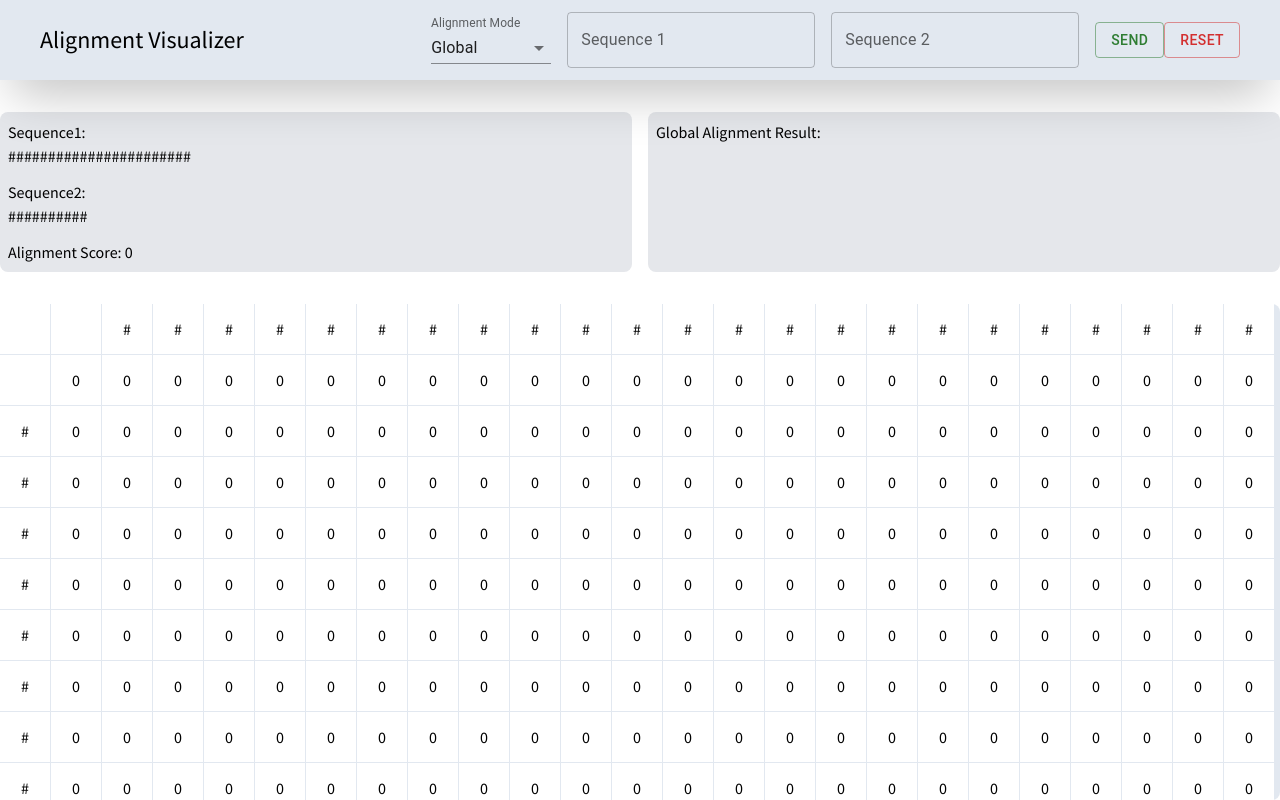
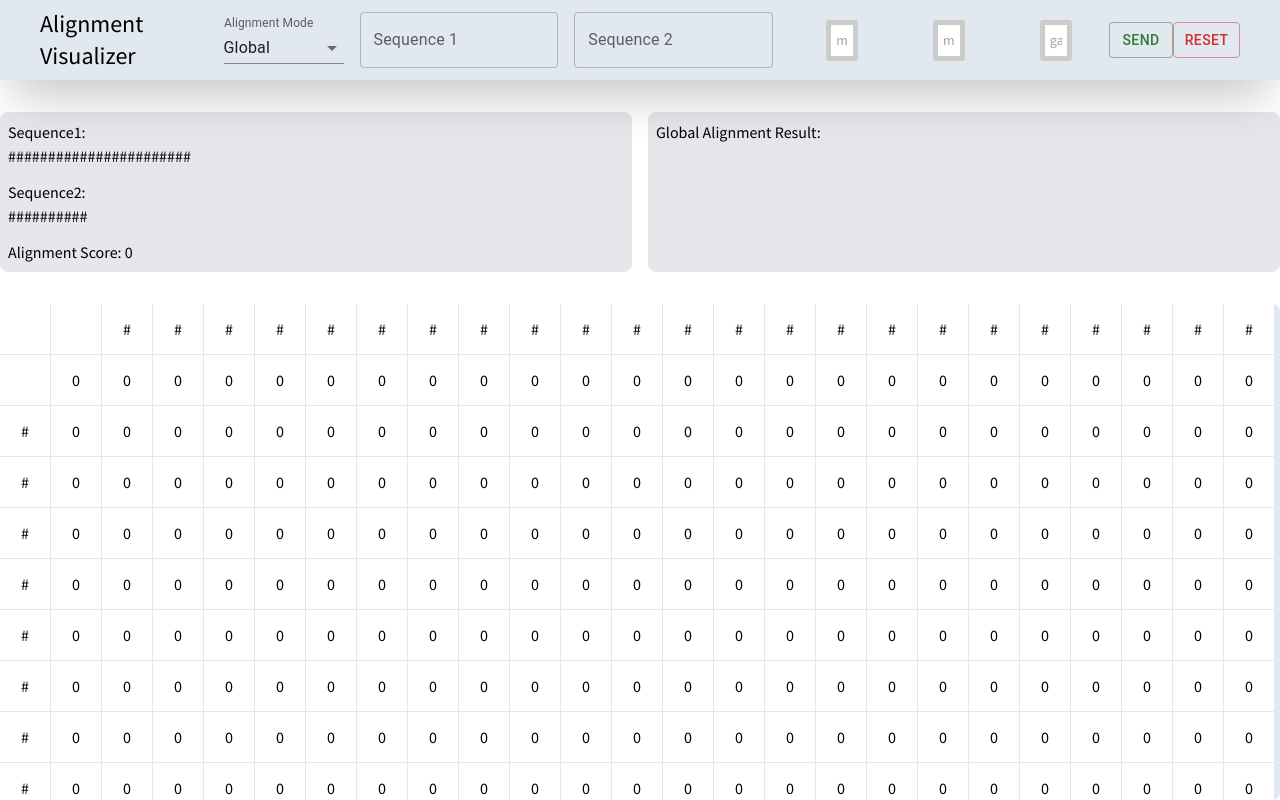
Before and after one commit to ChouYunShuo/Align-Viz, a Next.js app: page / in a window 1280 px wide. Built offline with nearby package versions, Linux system fonts and the light colour scheme.

Commit message:
add input field for match, mismatch score

```diff
--- a/pages/index.tsx
+++ b/pages/index.tsx
@@ -16,12 +16,13 @@ function Home() {
   const [seq1, setSeq1] = useState<string>(init_seq1);
   const [seq2, setSeq2] = useState<string>(init_seq2);
   const [mode, setMode] = useState<"Global" | "Local">("Global");
+  const [matchScore, setMatchScore] = useState<number>(3);
+  const [mismatchScore, setMismatchScore] = useState<number>(0);
+  const [gapScore, setGapScore] = useState<number>(-5);
   const [alignScore, setAlignScore] = useState<number>(0);
   const cols = seq1.length + 2;
   const rows = seq2.length + 2;
-  const matchScore = 1;
-  const mismatchScore = -1;
-  const gapScore = -2;
+
   const [NWDpMatrix, setNWDpMatrix] = useState<DpCellType[][]>(null);
   const [optNWPath, setOptNWPath] = useState<[number, number][]>(null);
   const [NWAlignRes, setNWAlignRes] = useState<[string, string]>(null);
@@ -40,10 +41,20 @@ function Home() {
     )
   );
   const handleSend = useCallback(
-    (input1: string, input2: string, mode: "Global" | "Local") => {
+    (
+      input1: string,
+      input2: string,
+      mode: "Global" | "Local",
+      matchScore: string,
+      mismatchScore: string,
+      gapScore: string
+    ) => {
       setSeq1(input1);
       setSeq2(input2);
       setMode(mode);
+      setMatchScore(parseInt(matchScore));
+      setMismatchScore(parseInt(mismatchScore));
+      setGapScore(parseInt(gapScore));
       setDisplayMatrix(
         Array.from({ length: input1.length + 1 }, () =>
           Array.from({ length: input2.length + 1 }, () => ({
--- a/src/algorithms/LocalAlignment.ts
+++ b/src/algorithms/LocalAlignment.ts
@@ -4,9 +4,9 @@ const colors = [
   "rgb(255, 128, 0)",
   "rgb(255, 255, 0)",
   "rgb(128, 255, 0)",
-  "rgb(0, 255, 0)",
+  "rgb(0, 153, 0)",
   "rgb(0, 255, 255)",
-  "rgb(0, 128, 255)",
+  "rgb(0, 102, 204)",
   "rgb(0, 0, 255)",
   "rgb(127, 0, 255)",
   "rgb(255, 0, 255)",
--- a/src/components/TopBar.tsx
+++ b/src/components/TopBar.tsx
@@ -7,9 +7,16 @@ import {
   InputLabel,
   FormControl,
 } from "@mui/material";
-
+import styles from "../../styles/topbar.module.css";
 interface TopBarProps {
-  onSend: (input1: string, input2: string, mode: "Global" | "Local") => void;
+  onSend: (
+    input1: string,
+    input2: string,
+    mode: "Global" | "Local",
+    matchScore: string,
+    mismatchScore: string,
+    gapScore: string
+  ) => void;
   onReset: () => void;
 }
 
@@ -17,9 +24,12 @@ const TopBar: React.FC<TopBarProps> = ({ onSend, onReset }) => {
   const [input1, setInput1] = useState("");
   const [input2, setInput2] = useState("");
   const [mode, setMode] = useState<"Global" | "Local">("Global");
+  const [matchScore, setMatchScore] = useState("");
+  const [mismatchScore, setMismatchScore] = useState("");
+  const [gapScore, setGapScore] = useState("");
 
   const handleSend = () => {
-    onSend(input1, input2, mode);
+    onSend(input1, input2, mode, matchScore, mismatchScore, gapScore);
   };
   const handleReset = () => {
     onReset();
@@ -57,6 +67,29 @@ const TopBar: React.FC<TopBarProps> = ({ onSend, onReset }) => {
             onChange={(event) => setInput2(event.target.value)}
             sx={{ mr: 2 }}
           />
+          <div className="flex justify-around m-0 max-w-xs">
+            <input
+              type="text"
+              className={styles.compact_input}
+              value={matchScore}
+              onChange={(event) => setMatchScore(event.target.value)}
+              placeholder="match score"
+            />
+            <input
+              type="text"
+              value={mismatchScore}
+              onChange={(event) => setMismatchScore(event.target.value)}
+              className={styles.compact_input}
+              placeholder="mismatch score"
+            />
+            <input
+              type="text"
+              value={gapScore}
+              onChange={(event) => setGapScore(event.target.value)}
+              className={styles.compact_input}
+              placeholder="gap score"
+            />
+          </div>
           <Button
             variant="outlined"
             color="success"
--- /dev/null
+++ b/styles/Topbar.module.css
@@ -0,0 +1,7 @@
+.compact_input {
+  width: 10%;
+  padding: 5px;
+  font-size: 14px;
+  border: 5px solid #ccc;
+  border-radius: 3px;
+}
```
